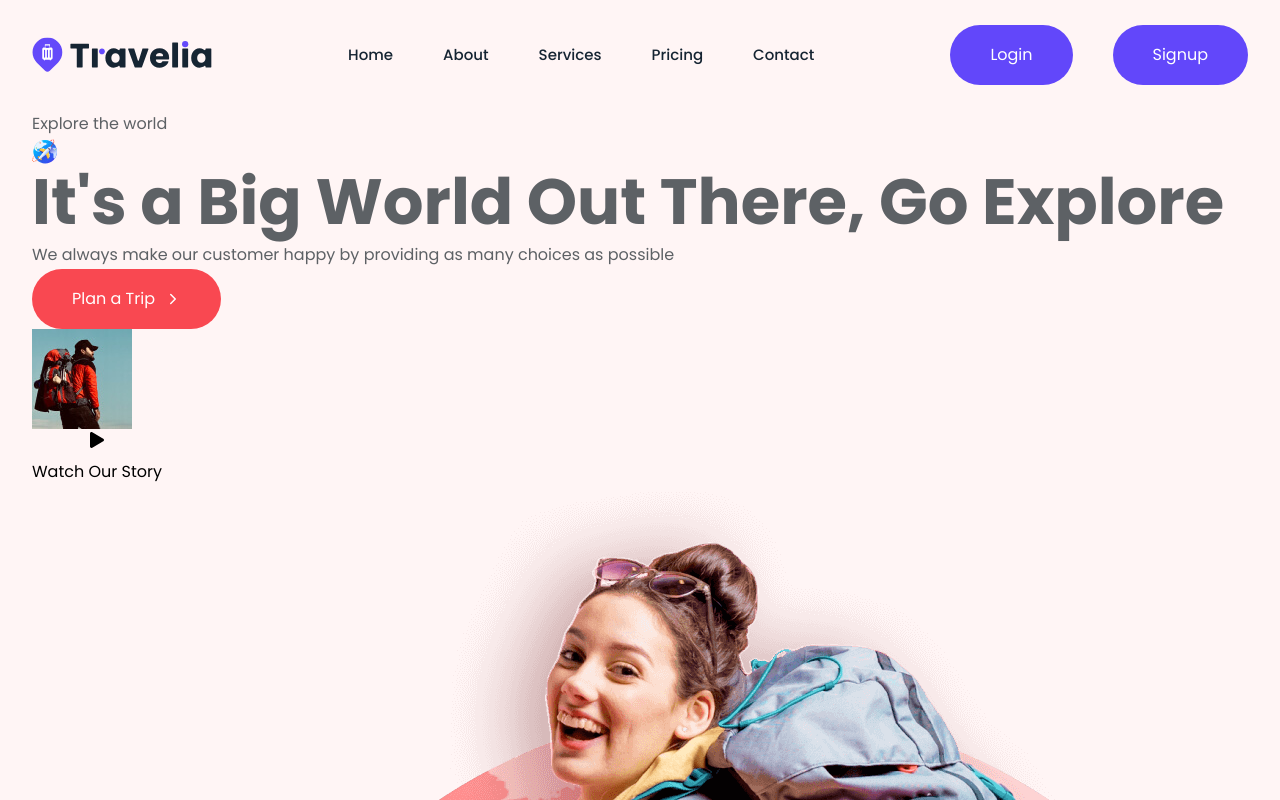
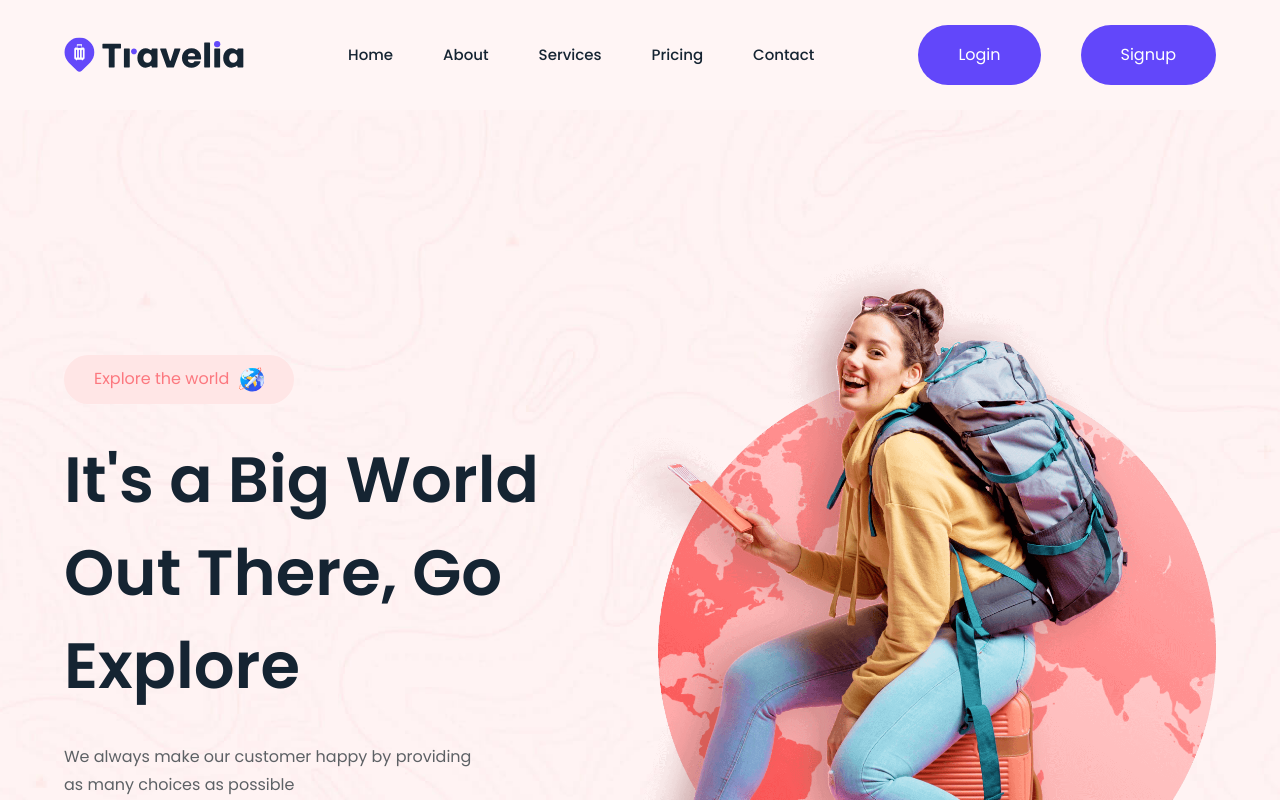
Before and after one commit to Meetkamal256/travelia-website-react-typescript, a React (Vite) app: page / in a window 1280 px wide. Shown: the top 800 px of the page. Built offline with nearby package versions, Linux system fonts and the light colour scheme.

Commit message:
hero component jsx and styling done

```diff
--- a/src/components/hero/Hero.tsx
+++ b/src/components/hero/Hero.tsx
@@ -13,7 +13,7 @@ const Hero = () => {
           <p className="hero__subtitle">
             Explore the world <img src={heroIcon} alt="world icon" />
           </p>
-          <h1 className="hero__title">
+          <h1 className="hero__title title">
             It's a Big World Out There, Go Explore
           </h1>
           <p className="hero__text">
@@ -27,8 +27,16 @@ const Hero = () => {
             </a>
             <button className="hero__btn">
               <div className="btn__img">
-                <img src={heroBtnImg} alt="our story" />
-                <FaPlay />
+                <img
+                  src={heroBtnImg}
+                  alt="our story"
+                  width="100"
+                  height="100"
+                  className="img-cover"
+                />
+
+                  <FaPlay className="hero__icon" />
+
               </div>
               <p>Watch Our Story</p>
             </button>
@@ -36,7 +44,7 @@ const Hero = () => {
         </div>
 
         <figure className="hero__banner">
-          <img src={heroBanner} alt="hero banner" />
+          <img src={heroBanner} alt="hero banner" className="w-100" />
         </figure>
       </div>
     </section>
--- a/src/components/hero/hero.css
+++ b/src/components/hero/hero.css
@@ -0,0 +1,91 @@
+#hero {
+  padding-block-start: 150px;
+  background-image: url(../../assets/hero-bg.jpg);
+  background-repeat: no-repeat;
+  background-size: cover;
+  background-position: center;
+}
+
+.hero__container {
+  display: grid;
+  grid-template-columns: 0.8fr 1fr;
+  align-items: center;
+}
+
+.hero__subtitle {
+  background: var(--bg-misty-rose);
+  display: flex;
+  align-items: center;
+  gap: 10px;
+  color: var(--text-light-coral);
+  max-width: max-content;
+  padding: 10px 30px;
+  border-radius: var(--radius-pill);
+}
+
+.hero__title {
+  margin-block: 3rem;
+}
+
+.hero__text {
+  margin-block: 30px;
+  max-width: 42ch;
+}
+
+.wrapper {
+  display: flex;
+  align-items: center;
+  gap: 30px;
+  white-space: nowrap;
+}
+
+.hero__btn {
+  display: flex;
+  align-items: center;
+  gap: 30px;
+  white-space: nowrap;
+}
+
+.btn__img {
+  position: relative;
+  height: 80px;
+  width: 80px;
+  border-radius: var(--radius-circle);
+}
+
+.btn__img .img-cover {
+  border-radius: inherit;
+}
+
+.hero__btn .hero__icon {
+  position: absolute;
+  top: 50%;
+  right: 0;
+  transform: translate(50%, -50%);
+  background: #fff;
+  border-radius: var(--radius-circle);
+  color: var(--bg-red-salsa);
+}
+
+/* Responsive Styles */
+
+@media screen and (max-width: 992px) {
+  .hero__container {
+    grid-template-columns: 1fr;
+  }
+
+  .hero__banner {
+    max-width: 550px;
+    margin-inline: auto;
+  }
+
+  .wrapper {
+    flex-wrap: wrap;
+  }
+}
+
+@media screen and (min-width: 0) and (max-width: 576px) {
+  #hero {
+    padding-block-start: 100px;
+  }
+}
--- a/src/components/nav/Navbar.tsx
+++ b/src/components/nav/Navbar.tsx
@@ -4,8 +4,9 @@ import Logo from "../../assets/logo.svg";
 
 const Navbar = () => {
   const [isNavShowing, setIsNavShowing] = useState<boolean>(false);
+  const [isNavActive, setIsNavActive] = useState(false);
   return (
-    <nav className="">
+    <nav className={`${isNavActive ? "active" : ""}`}>
       <div className="container nav__container">
         <div className="nav__logo">
           <img src={Logo} alt="" width="187" height="38" />
--- a/src/index.css
+++ b/src/index.css
@@ -202,6 +202,23 @@ h3 {
   padding-block-end: var(--section-spacing);
 }
 
+.title {
+  color: var(--text-gunmetal);
+  font-weight: var(--weight-semiBold);
+  line-height: 1.45;
+}
+
+.w-100 {
+  width: 100%;
+}
+
+.img-cover {
+  width: 100%;
+  height: 100%;
+  object-fit: cover;
+  transition: var(--transition-2);
+}
+
 /* MEDIA QUERIES max-width: 575px */
 @media screen and (max-width: 575px) {
   :root {
@@ -305,7 +322,7 @@ h3 {
   }
 
   .container {
-    width: 95%;
+    width: 90%;
     margin-inline: auto;
   }
 }
```
